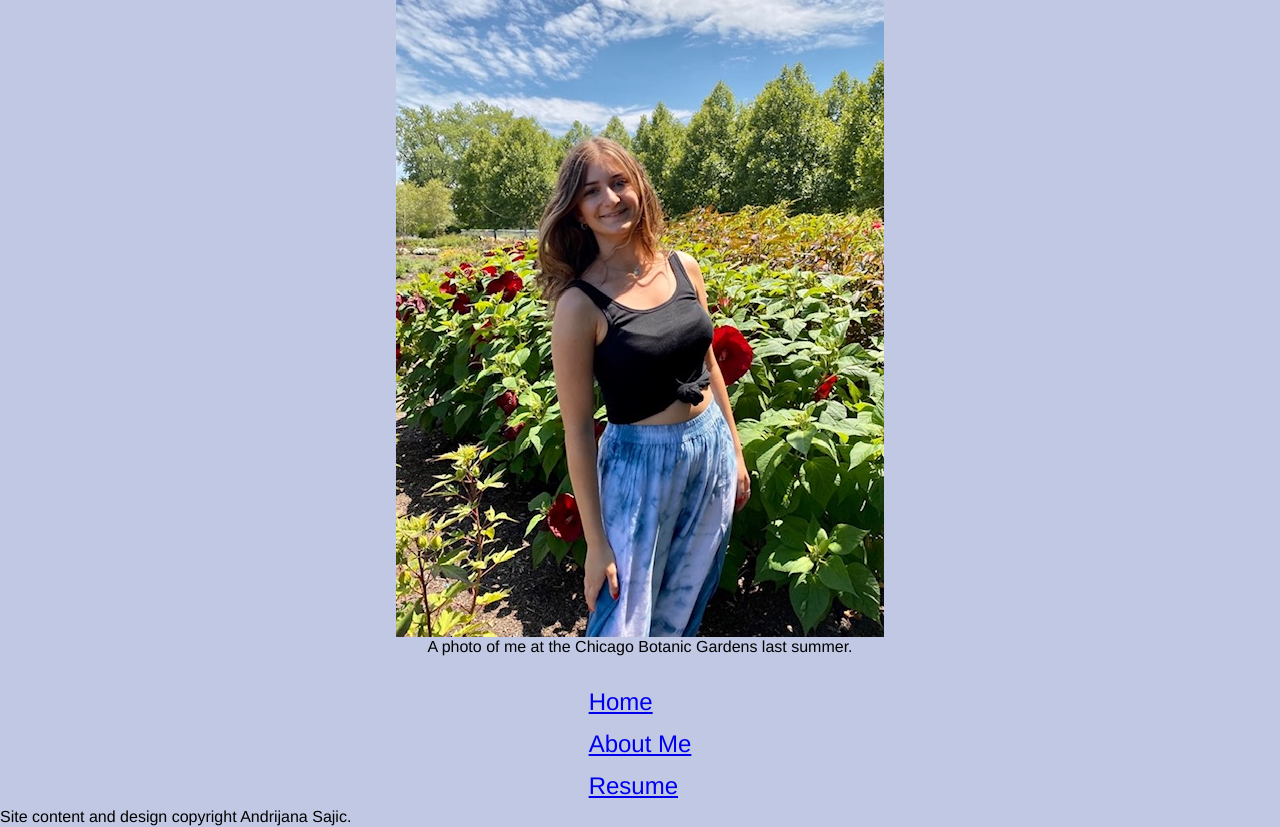
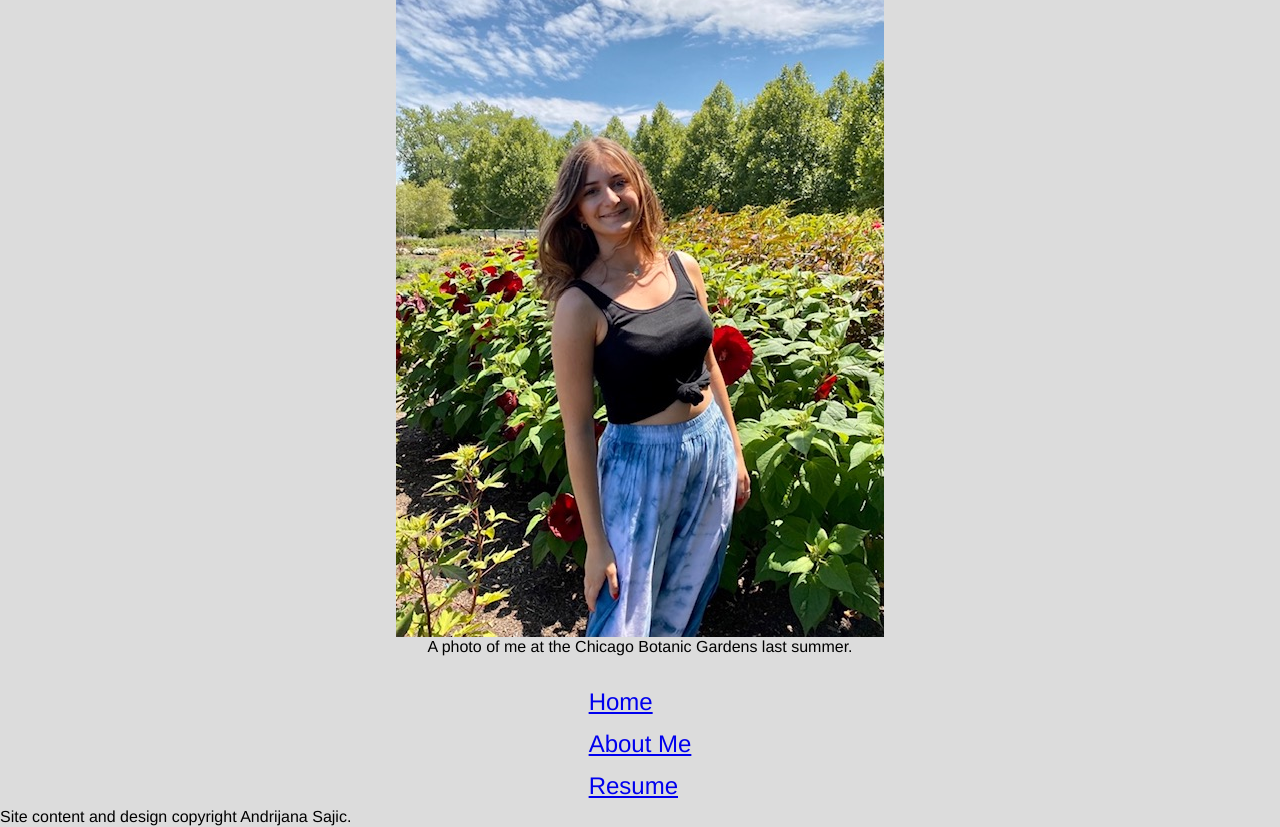
Before and after one commit to asajic/my--website, a plain HTML site: page index.html in a window 1280 px wide. Shown: the part 83-910 px from the top of the page. Drawn offline with Linux system fonts and the light colour scheme.

Commit message:
Add test branch

```diff
--- a/css/screen.css
+++ b/css/screen.css
@@ -5,7 +5,7 @@
 /* stylelint-disable*/
 a,abbr,acronym,address,applet,article,aside,audio,b,big,blockquote,body,canvas,caption,center,cite,code,dd,del,details,dfn,div,dl,dt,em,embed,fieldset,figcaption,figure,footer,form,h1,h2,h3,h4,h5,h6,header,hgroup,html,i,iframe,img,ins,kbd,label,legend,li,mark,menu,nav,object,ol,output,p,pre,q,ruby,s,samp,section,small,span,strike,strong,sub,summary,sup,table,tbody,td,tfoot,th,thead,time,tr,tt,u,ul,var,video{margin:0;padding:0;border:0;font:inherit;vertical-align:baseline}article,aside,details,figcaption,figure,footer,header,hgroup,main,menu,nav,section{display:block}html{line-height:1}body{line-height:inherit}ol,ul{list-style:none}blockquote,q{quotes:none}blockquote:after,blockquote:before,q:after,q:before{content:'';content:none}table{border-collapse:collapse;border-spacing:0}
 /* stylelint-enable */
-
+/* THIS IS A TEST BRANCH! */
 /* Begin site styles below */
 html {
   font-family: "Helvetica Neue", Helvetica, Arial, sans-serif;
@@ -13,6 +13,7 @@ html {
   line-height: 1.25em; /* 20 / 16 = 1.25 */
   background-color: #c1c8e4;
   text-align: left;
+  background-color: #dcdcdc;
 }
 
 #header{
```
